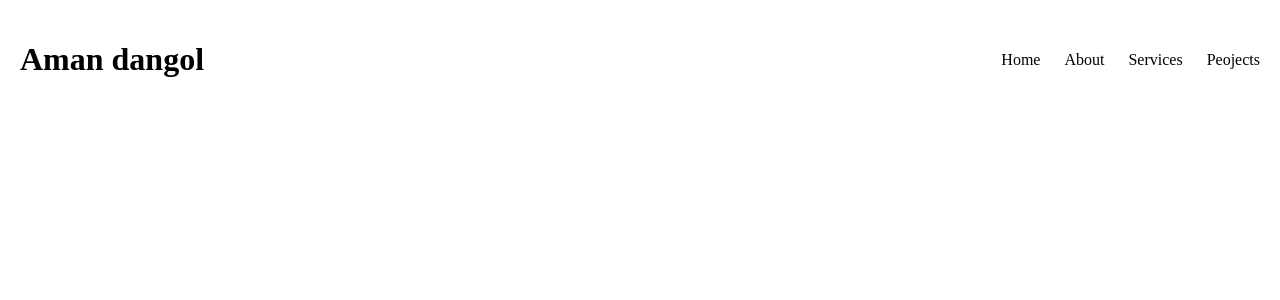
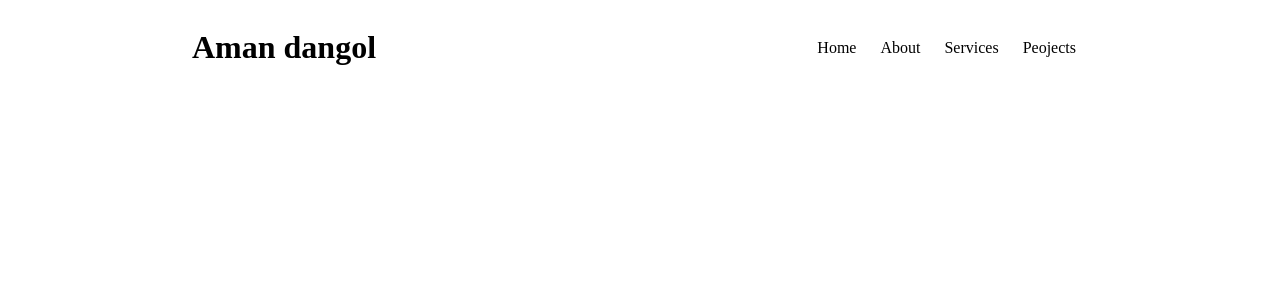
Before and after one commit to Aman-Dangol/portfolio, a React (Vite) app: page / in a window 1280 px wide. Shown: the top 300 px of the page. Built offline with nearby package versions, Linux system fonts and the light colour scheme.

Commit message:
separated into compoenents

```diff
--- a/src/App.jsx
+++ b/src/App.jsx
@@ -1,8 +1,8 @@
 import Navbar from "./components/Navbar";
-
+import styles from "./css_modules/app.module.css"
 function App() {
   return (
-    <div>
+    <div className={styles.container}>
       <Navbar />
     </div>
   );
--- /dev/null
+++ b/src/components/Myname.jsx
@@ -0,0 +1,3 @@
+export default function Myname() {
+  return <h1>Aman dangol</h1>
+};
--- a/src/components/Navbar.jsx
+++ b/src/components/Navbar.jsx
@@ -1,14 +1,11 @@
 import styles from "../css_modules/navbar.module.css";
+import Myname from "./Myname";
+import NavbarComponents from "./NavbarComponents";
 export default function Navbar() {
   return (
     <div className={styles.container}>
-      <h1>Aman dangol</h1>
-      <div className={styles.listContainer}>
-        <li>Home</li>
-        <li>About</li>
-        <li>Services</li>
-        <li>Peojects</li>
-      </div>
+      <Myname />
+      <NavbarComponents />
     </div>
   );
 }
--- /dev/null
+++ b/src/components/NavbarComponents.jsx
@@ -0,0 +1,11 @@
+import styles from "../css_modules/navbarcomponent.module.css";
+export default function NavbarComponents() {
+  return (
+    <div className={styles.listContainer}>
+      <li>Home</li>
+      <li>About</li>
+      <li>Services</li>
+      <li>Peojects</li>
+    </div>
+  );
+}
--- /dev/null
+++ b/src/css_modules/app.module.css
@@ -0,0 +1,4 @@
+.container {
+  width: 70vw;
+  margin: 0 auto;
+}
--- a/src/css_modules/navbar.module.css
+++ b/src/css_modules/navbar.module.css
@@ -3,18 +3,3 @@
   justify-content: space-between;
   align-items: center;
 }
-
-.container > h1 {
-  padding: 12px;
-}
-
-.listContainer {
-  display: flex;
-  justify-content: flex-end;
-  flex: 1;
-}
-
-.listContainer > li {
-  list-style-type: none;
-  padding: 12px;
-}
--- /dev/null
+++ b/src/css_modules/navbarcomponent.module.css
@@ -0,0 +1,11 @@
+.listContainer {
+  display: flex;
+  justify-content: flex-end;
+  flex: 1;
+}
+
+.listContainer > li {
+  list-style-type: none;
+  padding: 12px;
+  cursor: pointer;
+}
```
